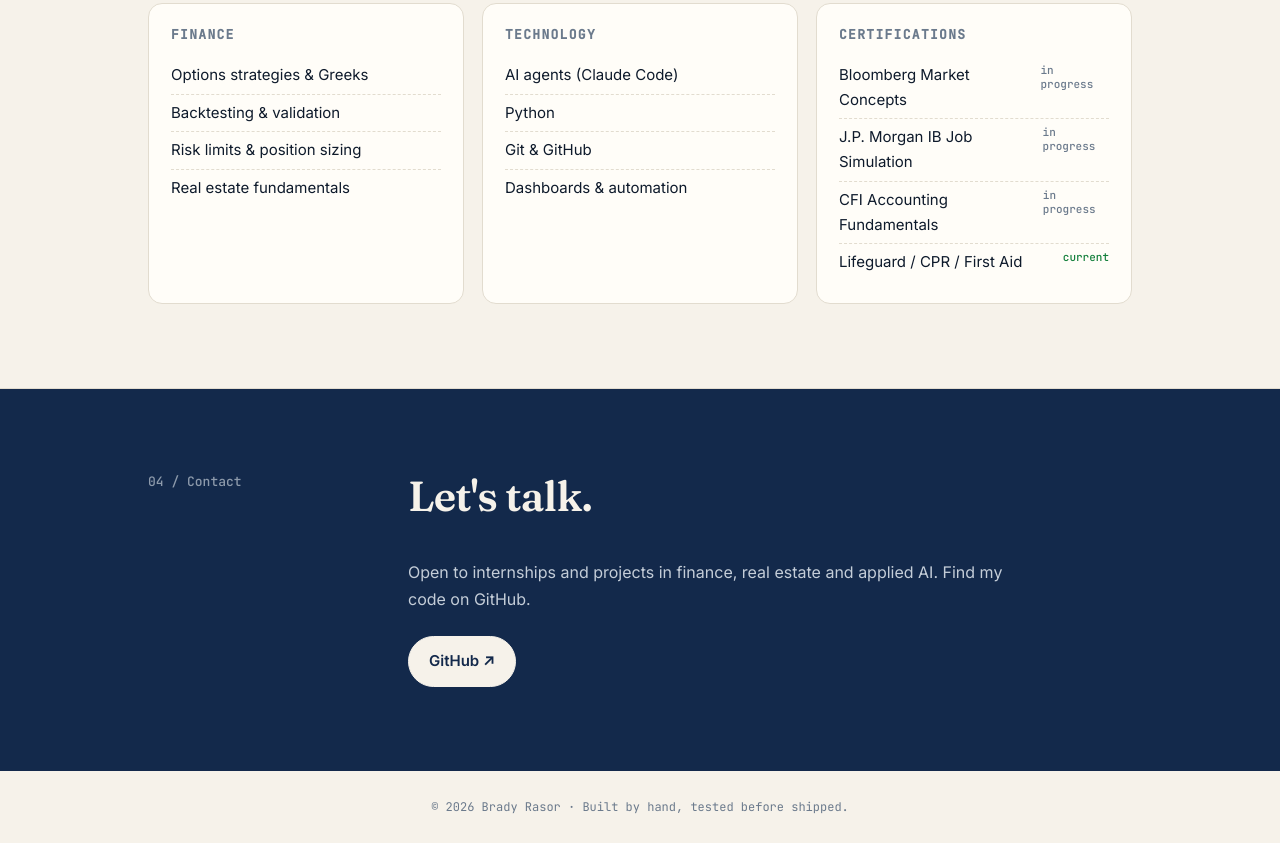
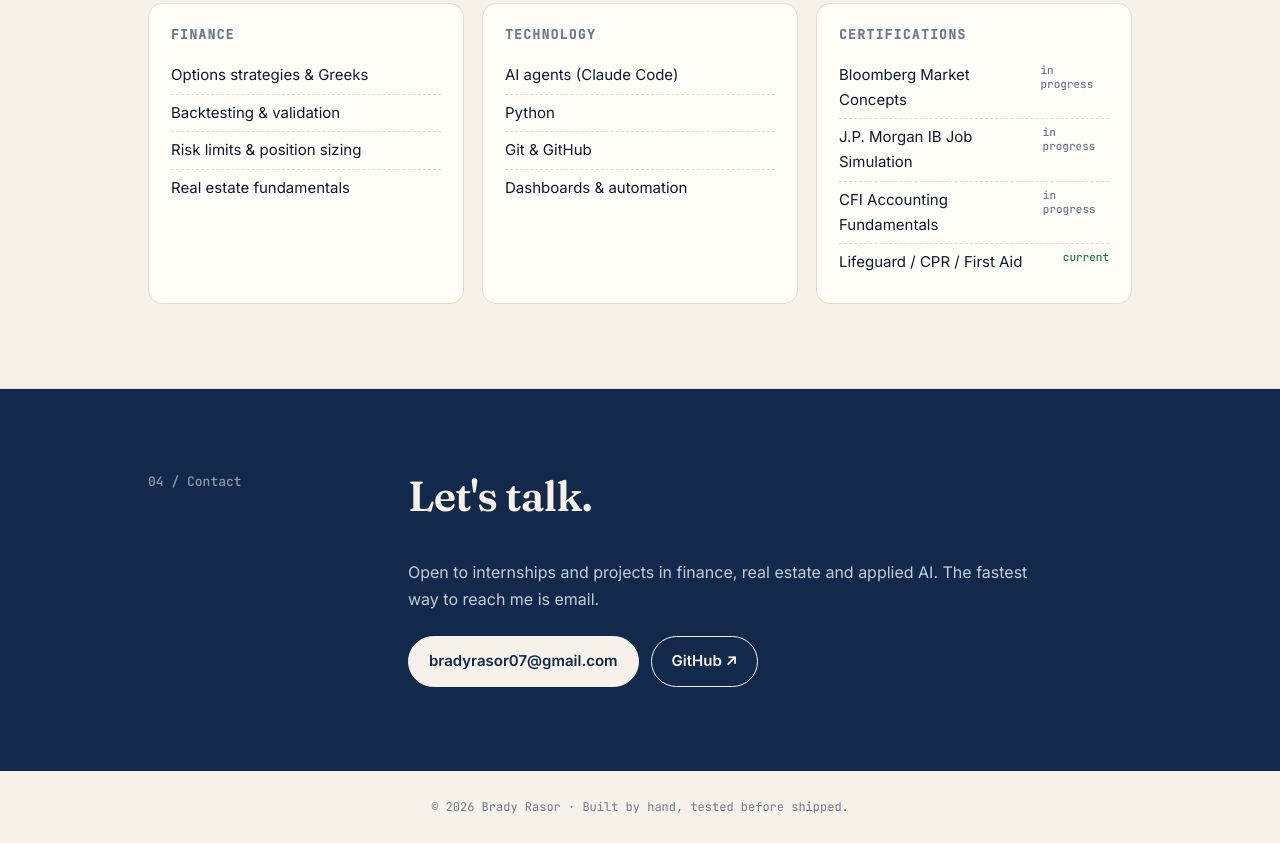
Before and after one commit to bradyrasor/bradyrasor.github.io, a plain HTML site: page index.html in a window 1280 px wide. Shown: the part 3320-4163 px from the top of the page. Drawn offline with Linux system fonts and the light colour scheme.

Commit message:
Add contact email
Co-Authored-By: Claude Sonnet 5.5 <noreply@anthropic.com>
Claude-Session: https://claude.ai/code/session_01LdYL4L1N97C34dNGwJLi9T

```diff
--- a/index.html
+++ b/index.html
@@ -194,9 +194,10 @@ footer{padding:28px 0;font:12px var(--mono);color:var(--muted);text-align:center
 <section id="contact" class="contact"><div class="wrap">
   <div class="sec-head"><div class="num">04 / Contact</div><h2>Let's talk.</h2></div>
   <div class="body">
-    <p>Open to internships and projects in finance, real estate and applied AI. Find my code on GitHub.</p>
+    <p>Open to internships and projects in finance, real estate and applied AI. The fastest way to reach me is email.</p>
     <div class="cta" style="margin-top:24px">
-      <a class="btn primary" href="https://github.com/bradyrasor">GitHub ↗</a>
+      <a class="btn primary" href="mailto:bradyrasor07@gmail.com">bradyrasor07@gmail.com</a>
+      <a class="btn" href="https://github.com/bradyrasor">GitHub ↗</a>
     </div>
   </div>
 </div></section>
```
